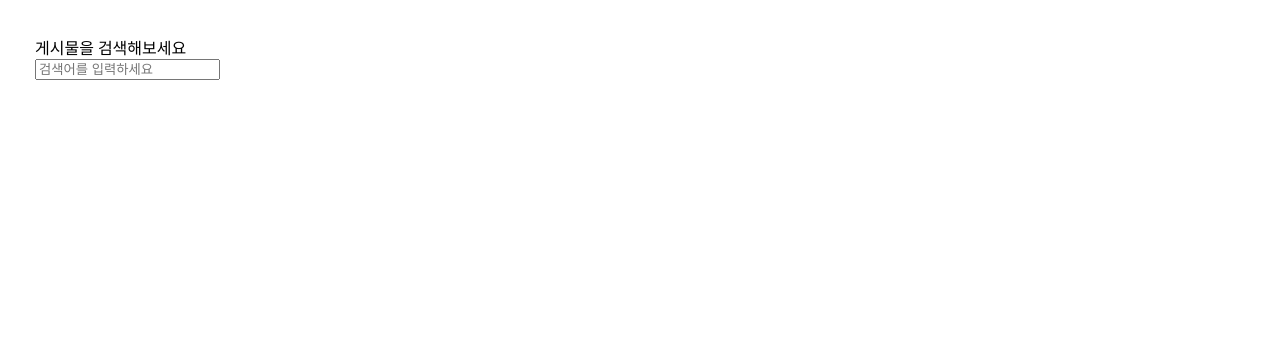
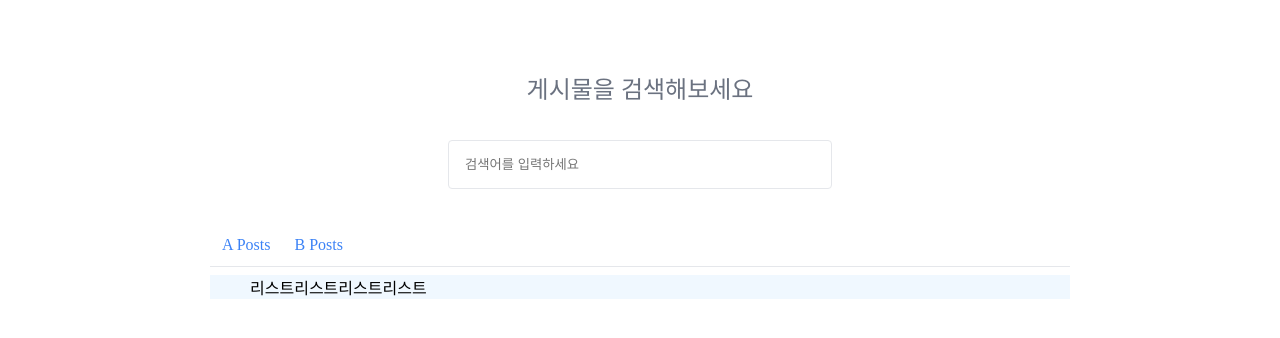
Before and after one commit to LJS0000/solidarite, a React (Create React App) app: page / in a window 1280 px wide. Shown: the top 338 px of the page. Built offline with nearby package versions, Linux system fonts and the light colour scheme.

Commit message:
#2 메인 컴포넌트 수정
기능별 컴포넌트 분류

```diff
--- a/package.json
+++ b/package.json
@@ -9,6 +9,7 @@
     "axios": "^1.1.3",
     "react": "^18.2.0",
     "react-dom": "^18.2.0",
+    "react-icons": "^4.6.0",
     "react-intersection-observer": "^9.4.0",
     "react-router-dom": "^6.4.2",
     "react-scripts": "5.0.1",
--- a/src/components/common/Layout.jsx
+++ b/src/components/common/Layout.jsx
@@ -2,7 +2,8 @@ import styled from "styled-components";
 
 const Layout = styled.div`
   max-width: 930px;
-  margin: 35px;
+  margin: 0 auto;
+  padding: 35px;
 `;
 
 export default Layout;
--- /dev/null
+++ b/src/components/main/Container.jsx
@@ -0,0 +1,31 @@
+import styled from "styled-components"
+
+import InputBox from "./InputBox"
+import Lists from "./Lists"
+import Tab from "./Tab"
+
+const Container = () => {
+
+  return(
+    <div>
+      <StTitle>게시물을 검색해보세요</StTitle>
+      <InputBox/>
+      <StArticle>
+        <Tab/>
+        <Lists/>
+      </StArticle>
+    </div>
+  )
+}
+export default Container
+
+const StTitle = styled.p`
+  color: rgba(107, 114, 128);
+  font-size: 1.5rem;
+  text-align: center;
+  margin: 35px 0;
+`
+
+const StArticle = styled.div`
+  margin-top: 35px;
+`
--- /dev/null
+++ b/src/components/main/InputBox.jsx
@@ -0,0 +1,19 @@
+import styled from "styled-components"
+
+const InputBox = () => {
+  return(
+    <StInput
+      placeholder="검색어를 입력하세요"
+    />
+  )
+}
+export default InputBox
+
+const StInput = styled.input`
+  display: block;
+  width: 24rem;
+  margin: 0 auto;
+  padding: 1rem;
+  border: 1px solid rgba(229,231,235);
+  border-radius: 0.25rem;
+`
--- /dev/null
+++ b/src/components/main/Lists.jsx
@@ -0,0 +1,21 @@
+import styled from "styled-components"
+
+const Lists = () => {
+
+  return(
+    <StListsWrap>
+      <ul>
+        <lt>리스트</lt>
+        <lt>리스트</lt>
+        <lt>리스트</lt>
+        <lt>리스트</lt>
+      </ul>
+    </StListsWrap>
+  )
+}
+export default Lists
+
+
+const StListsWrap = styled.div`
+  background-color: aliceblue;
+`
--- /dev/null
+++ b/src/components/main/Tab.jsx
@@ -0,0 +1,24 @@
+import styled from "styled-components"
+
+const Tab = () => {
+  return(
+    <StBtnWrap>
+      <button>A Posts</button>
+      <button>B Posts</button>
+    </StBtnWrap>
+  )
+}
+export default Tab
+
+const StBtnWrap = styled.div`
+ border-bottom: solid 1px rgba(229,231,235);
+ margin-bottom: .5rem;
+  & > button {
+    all: unset;
+    cursor: pointer;
+    padding: 0.75rem;
+    border-radius: 0.25rem;
+    font-weight: 500;
+    color: rgba(59, 130, 246);
+  }
+`
--- a/src/pages/MainPage.jsx
+++ b/src/pages/MainPage.jsx
@@ -1,11 +1,10 @@
+import Container from "../components/main/Container"
+
 const MainPage = () => {
 
   return(
     <>
-      <div>게시물을 검색해보세요</div>
-      <input
-       placeholder="검색어를 입력하세요"
-      />
+      <Container/>
     </>
   )
 }
```
Also changed, not shown: 1 other file (tests, documents, lock files or other folders).
